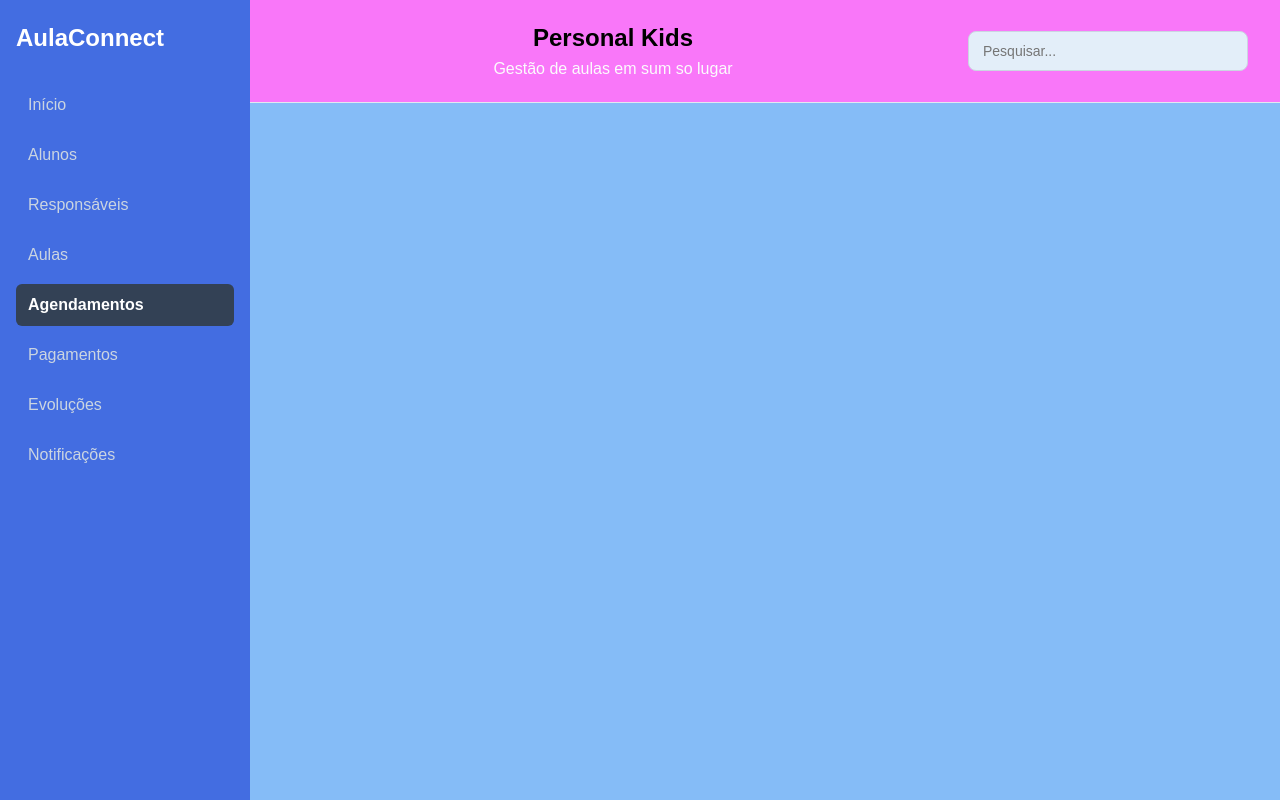
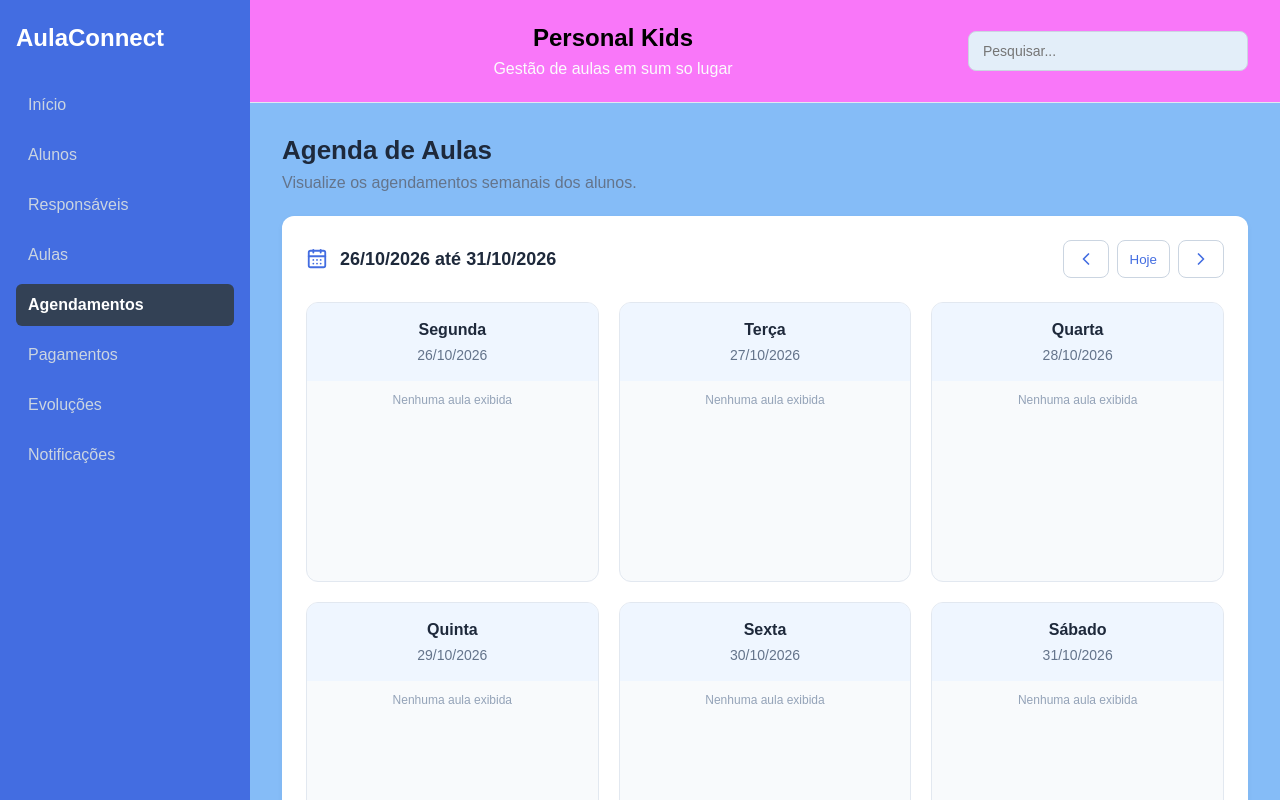
Before and after one commit to Ailton-guedes/AulaConnect, a React app in the folder frontend/: page /agendamentos in a window 1280 px wide. Shown: the top 800 px of the page. Built offline with nearby package versions, Linux system fonts and the light colour scheme; the HTML template or start-up script is replaced by a standard one.

Commit message:
feat: adiciona agenda semanal no frontend

```diff
--- a/frontend/src/App.jsx
+++ b/frontend/src/App.jsx
@@ -4,6 +4,7 @@ import MenuLateral from './components/MenuLateral'
 import Cabecalho from './components/Cabecalho'
 import Alunos from './pages/Alunos'
 import Aulas from './pages/Aulas'
+import Agendamentos from './pages/Agendamentos'
 
 import Inicio from './pages/Inicio'
 import Responsaveis from './pages/Responsaveis'
@@ -26,6 +27,8 @@ function App() {
           <Route path= "/alunos" element={<Alunos />} /> {/* Página de alunos */}
           <Route path="/responsaveis" element={<Responsaveis />} /> {/* Página de responsáveis */}
           <Route path="/aulas" element={<Aulas />} />
+          <Route path="/agendamentos" element={<Agendamentos />} /> {/* Página de agendamentos */}
+
         </Routes>
 
       </main>
--- /dev/null
+++ b/frontend/src/pages/Agendamentos.jsx
@@ -0,0 +1,145 @@
+
+import { useState } from 'react';
+import { ChevronLeft, ChevronRight, CalendarDays } from 'lucide-react';
+
+// Nomes dos dias exibidos no calendário
+const nomesDias = [
+  'Segunda',
+  'Terça',
+  'Quarta',
+  'Quinta',
+  'Sexta',
+  'Sábado'
+];
+
+// Converte uma data para o formato brasileiro
+function formatarData(data) {
+  return data.toLocaleDateString('pt-BR');
+}
+
+// Encontra a segunda-feira da semana informada
+function obterInicioSemana(data) {
+  const inicio = new Date(data);
+
+  // Converte domingo (0) para o último dia da semana
+  const diaSemana = (inicio.getDay() + 6) % 7;
+
+  inicio.setDate(inicio.getDate() - diaSemana);
+  inicio.setHours(0, 0, 0, 0);
+
+  return inicio;
+}
+
+function Agendamentos() {
+
+  // Guarda a segunda-feira da semana selecionada
+  const [inicioSemana, setInicioSemana] = useState(
+    () => obterInicioSemana(new Date())
+  );
+
+  // Avança ou retrocede a quantidade de dias informada
+  function mudarSemana(dias) {
+    setInicioSemana((semanaAtual) => {
+      const novaSemana = new Date(semanaAtual);
+      novaSemana.setDate(novaSemana.getDate() + dias);
+
+      return novaSemana;
+    });
+  }
+
+  // Cria os sete dias da semana selecionada
+  const diasSemana = Array.from({ length: 6 }, (_, indice) => {
+    const data = new Date(inicioSemana);
+    data.setDate(data.getDate() + indice);
+
+    return data;
+  });
+
+  // Último dia da semana
+  const fimSemana = diasSemana[5];
+
+  return (
+    <section className="pagina-alunos">
+
+      {/* Título da página */}
+      <div className="titulo-pagina">
+        <h2>Agenda de Aulas</h2>
+        <p>Visualize os agendamentos semanais dos alunos.</p>
+      </div>
+
+      {/* Painel principal da agenda */}
+      <div className="painel-pagina">
+
+        {/* Navegação entre as semanas */}
+        <div className="agenda-cabecalho">
+
+          <div className="agenda-periodo">
+            <CalendarDays size={22} />
+
+            <h3>
+              {formatarData(inicioSemana)} até {formatarData(fimSemana)}
+            </h3>
+          </div>
+
+          <div className="agenda-navegacao">
+
+            <button
+              type="button"
+              onClick={() => mudarSemana(-7)}
+              aria-label="Semana anterior"
+            >
+              <ChevronLeft size={20} />
+            </button>
+
+            <button
+              type="button"
+              onClick={() => setInicioSemana(
+                obterInicioSemana(new Date())
+              )}
+            >
+              Hoje
+            </button>
+
+            <button
+              type="button"
+              onClick={() => mudarSemana(7)}
+              aria-label="Próxima semana"
+            >
+              <ChevronRight size={20} />
+            </button>
+
+          </div>
+        </div>
+
+        {/* Grade com os sete dias da semana */}
+        <div className="agenda-grade">
+
+          {diasSemana.map((data, indice) => (
+
+            <div
+              className="agenda-dia"
+              key={formatarData(data)}
+            >
+
+              <div className="agenda-dia-cabecalho">
+                <strong>{nomesDias[indice]}</strong>
+                <span>{formatarData(data)}</span>
+              </div>
+
+              {/* Espaço reservado para os agendamentos */}
+              <div className="agenda-dia-conteudo">
+                <p>Nenhuma aula exibida</p>
+              </div>
+
+            </div>
+
+          ))}
+
+        </div>
+
+      </div>
+    </section>
+  );
+}
+
+export default Agendamentos;
--- a/frontend/src/styles/paginas.css
+++ b/frontend/src/styles/paginas.css
@@ -261,3 +261,128 @@
         padding: 24px 16px;
     }
 }
+
+/* ========================================
+   AGENDA SEMANAL
+   ======================================== */
+
+/* Cabeçalho com período e botões de navegação */
+.agenda-cabecalho {
+    display: flex;
+    align-items: center;
+    justify-content: space-between;
+    flex-wrap: wrap;
+    gap: 16px;
+    margin-bottom: 24px;
+}
+
+/* Período da semana e ícone do calendário */
+.agenda-periodo {
+    display: flex;
+    align-items: center;
+    gap: 12px;
+    color: #436de1;
+}
+
+.agenda-periodo h3 {
+    margin: 0;
+    color: #1e293b;
+    font-size: 18px;
+}
+
+/* Botões para navegar entre as semanas */
+.agenda-navegacao {
+    display: flex;
+    align-items: center;
+    gap: 8px;
+}
+
+.agenda-navegacao button {
+    display: flex;
+    align-items: center;
+    justify-content: center;
+    min-height: 38px;
+    padding: 8px 12px;
+    border: 1px solid #cbd5e1;
+    border-radius: 8px;
+    background-color: #fff;
+    color: #436de1;
+    cursor: pointer;
+}
+
+.agenda-navegacao button:hover {
+    background-color: #eff6ff;
+}
+
+/* Agenda organizada em duas linhas de três dias */
+.agenda-grade {
+    display: grid;
+    grid-template-columns: repeat(3, minmax(0, 1fr));
+    gap: 20px;
+}
+
+/* Cartão de cada dia da semana */
+.agenda-dia {
+    min-width: 0;
+    min-height: 280px;
+    border: 1px solid #e2e8f0;
+    border-radius: 12px;
+    background-color: #f8fafc;
+    overflow: hidden;
+}
+
+/* Cabeçalho dos dias da semana */
+.agenda-dia-cabecalho {
+    display: flex;
+    flex-direction: column;
+    align-items: center;
+    gap: 8px;
+    padding: 18px 12px;
+    background-color: #eff6ff;
+    color: #1e293b;
+    font-size: 16px;
+}
+
+.agenda-dia-cabecalho span {
+    color: #64748b;
+    font-size: 14px;
+}
+
+/* Área que receberá as aulas cadastradas */
+.agenda-dia-conteudo {
+    padding: 12px 8px;
+}
+
+.agenda-dia-conteudo p {
+    margin: 0;
+    color: #94a3b8;
+    font-size: 12px;
+    text-align: center;
+}
+
+/* ========================================
+   RESPONSIVIDADE DA AGENDA
+   ======================================== */
+
+/* Tablets: dois cards por linha */
+@media (max-width: 1100px) {
+    .agenda-grade {
+        grid-template-columns: repeat(2, minmax(0, 1fr));
+    }
+}
+
+/* Celulares: um card por linha */
+@media (max-width: 600px) {
+    .agenda-grade {
+        grid-template-columns: 1fr;
+    }
+
+    .agenda-cabecalho {
+        align-items: flex-start;
+        flex-direction: column;
+    }
+
+    .agenda-dia {
+        min-height: 200px;
+    }
+}
```
